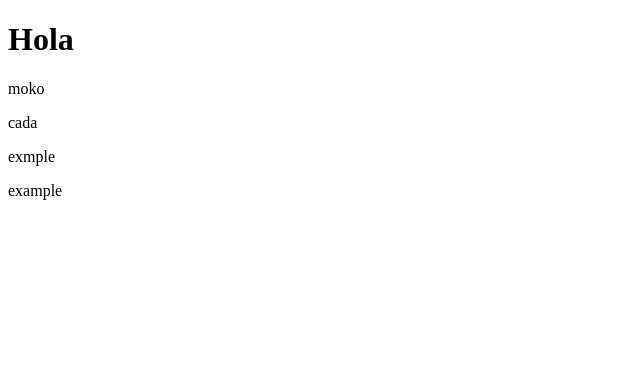
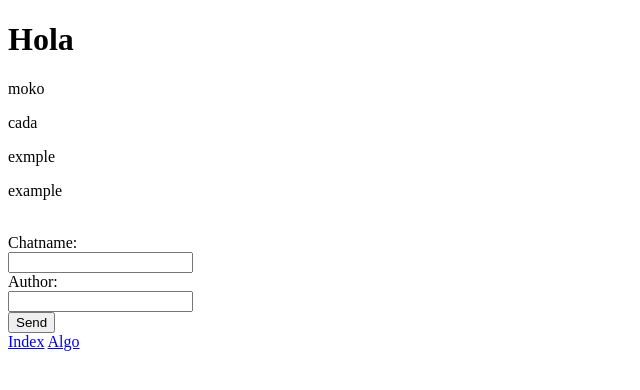
Before and after one commit to nahuelmol/chatroom.django, a Django app: page /chat/index/ in a window 1280 px wide. Shown: the top 390 px of the page, without its empty margins (0-640 px from the left). Run offline with Django 3.2, Linux system fonts and the light colour scheme; a user stored in the database is signed in; data comes from the database, SQL or seed files in the repository; both versions use the stored data as it was after the commit.

Commit message:
I have to fix that firefox is always redirecting me to index page, no matter what site I go

```diff
--- a/chat/templates/index.html
+++ b/chat/templates/index.html
@@ -12,6 +12,22 @@
 			<p>{{ chat.chatroom_name }}</p>
 		{% endfor %}
 	</div>
+	<div>
+		<form action="{% url 'chatapp:creator' %}" method="post">
+			{% csrf_token %}
+			<br>
+			<label>Chatname:</label><br>
+			<input type="tex" name="chatname"><br>
+
+			<label>Author:</label><br>
+			<input type="text" name="author"><br>
+
+			<input type="submit" value="Send">
+
+		</form>
+	</div>
+	<a href="{% url 'chatapp:index' %}">Index</a>
+	<a href="{% url 'chatapp:algo' %}">Algo</a>
 
 </body>
 </html>
--- a/chat/urls.py
+++ b/chat/urls.py
@@ -2,7 +2,11 @@ from django.urls import path
 
 from . import views
 
+app_name = 'chatapp'
+
 urlpatterns = [
 	path('index/', views.index, name='index'),
-	path('<str:room_name>/', views.room, name='room')
+	path('<str:room_name>/', views.room, name='room'),
+	path('create_newchat/', views.create_new_chat, name='creator'),
+	path('algo/', views.algo, name='algo')
 ]
--- a/chat/views.py
+++ b/chat/views.py
@@ -2,10 +2,12 @@ from django.shortcuts import render
 from django.shortcuts import redirect
 from django.contrib.auth.decorators import login_required
 
+from django.http import HttpResponse
+
 from db.models import Chatroom, Message
 from db.views import create_chatroom
 
-@login_required(login_url='/accounts/login/')
+@login_required(login_url='/admin/')
 def index(request):
 	chat_list = Chatroom.objects.all()
 
@@ -14,8 +16,29 @@ def index(request):
 	}
 	return render(request, 'index.html', context)
 
+def algo(request):
+	print("hola")
+
+	return HttpResponse("Hola")
 
 
+def create_new_chat(request):
+
+	print(request.method)
+	print(request.status_code)
+
+	if request.method == 'POST':
+		chatname 	= request.data.get('chatname')
+		author 		= request.data.get('author')
+
+		print(chatname)
+		print(author)
+
+		create_chatroom(chatname, author)
+	else:
+		print("nothing")
+
+	return redirect('/admin/')
 
 def room(request, room_name):
 	array = []
@@ -25,7 +48,7 @@ def room(request, room_name):
 		array.append(each.chatroom_name)
 
 	if not (room_name in array):
-		create_chatroom(room_name, request.user)
+		return redirect('chatapp:index')
 
 	for each in Message.objects.all():
 		if each.chatroom == 'chat_'+ room_name:
--- a/chatroom/urls.py
+++ b/chatroom/urls.py
@@ -9,7 +9,7 @@ schema_view = get_swagger_view(title='API name')
 
 urlpatterns = [
     path('admin/',  	admin.site.urls),
-    path('chat/',   	include('chat.urls')),
+    path('chat/',   	include('chat.urls', namespace='chatapp')),
     path('player/', 	include(('accounts.api.urls', 'api_name'), namespace='instance_name')),
     path('prove/',  	LoginView.as_view()),
     path('db/', 		include('db.api.urls')),
```
Also changed, not shown: db.sqlite3.
